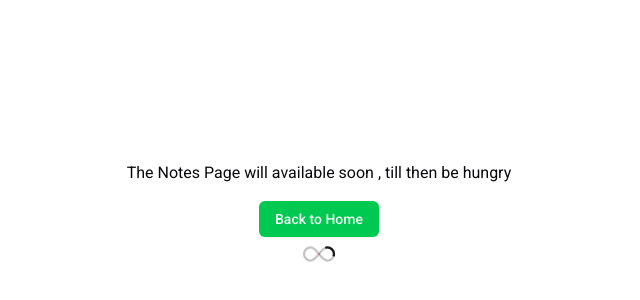
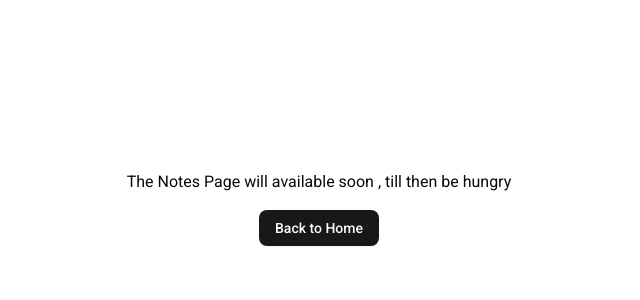
Before and after one commit to AryanDhamale/PORT_FOLIO, a Next.js app: page /notes in a window 1280 px wide. Shown: the part 192-492 px from the top of the page, without its empty margins (321-961 px from the left). Built offline with nearby package versions, Linux system fonts and the light colour scheme.

Commit message:
navbar changed

```diff
--- a/app/globals.css
+++ b/app/globals.css
@@ -41,7 +41,7 @@
   --color-sidebar-ring: var(--sidebar-ring);
 }
 
-/* :root {
+:root {
   --radius: 0.625rem;
   --background: oklch(1 0 0);
   --foreground: oklch(0.141 0.005 285.823);
@@ -108,78 +108,7 @@
   --sidebar-accent-foreground: oklch(0.985 0 0);
   --sidebar-border: oklch(1 0 0 / 10%);
   --sidebar-ring: oklch(0.552 0.016 285.938);
-} */
-
-:root {
-  --radius: 0.5rem;
-  --background: oklch(1 0 0);
-  --foreground: oklch(0.141 0.005 285.823);
-  --card: oklch(1 0 0);
-  --card-foreground: oklch(0.141 0.005 285.823);
-  --popover: oklch(1 0 0);
-  --popover-foreground: oklch(0.141 0.005 285.823);
-  --primary: oklch(0.723 0.219 149.579);
-  --primary-foreground: oklch(0.982 0.018 155.826);
-  --secondary: oklch(0.967 0.001 286.375);
-  --secondary-foreground: oklch(0.21 0.006 285.885);
-  --muted: oklch(0.967 0.001 286.375);
-  --muted-foreground: oklch(0.552 0.016 285.938);
-  --accent: oklch(0.967 0.001 286.375);
-  --accent-foreground: oklch(0.21 0.006 285.885);
-  --destructive: oklch(0.577 0.245 27.325);
-  --border: oklch(0.92 0.004 286.32);
-  --input: oklch(0.92 0.004 286.32);
-  --ring: oklch(0.723 0.219 149.579);
-  --chart-1: oklch(0.646 0.222 41.116);
-  --chart-2: oklch(0.6 0.118 184.704);
-  --chart-3: oklch(0.398 0.07 227.392);
-  --chart-4: oklch(0.828 0.189 84.429);
-  --chart-5: oklch(0.769 0.188 70.08);
-  --sidebar: oklch(0.985 0 0);
-  --sidebar-foreground: oklch(0.141 0.005 285.823);
-  --sidebar-primary: oklch(0.723 0.219 149.579);
-  --sidebar-primary-foreground: oklch(0.982 0.018 155.826);
-  --sidebar-accent: oklch(0.967 0.001 286.375);
-  --sidebar-accent-foreground: oklch(0.21 0.006 285.885);
-  --sidebar-border: oklch(0.92 0.004 286.32);
-  --sidebar-ring: oklch(0.723 0.219 149.579);
 }
-
-.dark {
-  --background: oklch(0.141 0.005 285.823);
-  --foreground: oklch(0.985 0 0);
-  --card: oklch(0.21 0.006 285.885);
-  --card-foreground: oklch(0.985 0 0);
-  --popover: oklch(0.21 0.006 285.885);
-  --popover-foreground: oklch(0.985 0 0);
-  --primary: oklch(0.696 0.17 162.48);
-  --primary-foreground: oklch(0.393 0.095 152.535);
-  --secondary: oklch(0.274 0.006 286.033);
-  --secondary-foreground: oklch(0.985 0 0);
-  --muted: oklch(0.274 0.006 286.033);
-  --muted-foreground: oklch(0.705 0.015 286.067);
-  --accent: oklch(0.274 0.006 286.033);
-  --accent-foreground: oklch(0.985 0 0);
-  --destructive: oklch(0.704 0.191 22.216);
-  --border: oklch(1 0 0 / 10%);
-  --input: oklch(1 0 0 / 15%);
-  --ring: oklch(0.527 0.154 150.069);
-  --chart-1: oklch(0.488 0.243 264.376);
-  --chart-2: oklch(0.696 0.17 162.48);
-  --chart-3: oklch(0.769 0.188 70.08);
-  --chart-4: oklch(0.627 0.265 303.9);
-  --chart-5: oklch(0.645 0.246 16.439);
-  --sidebar: oklch(0.21 0.006 285.885);
-  --sidebar-foreground: oklch(0.985 0 0);
-  --sidebar-primary: oklch(0.696 0.17 162.48);
-  --sidebar-primary-foreground: oklch(0.393 0.095 152.535);
-  --sidebar-accent: oklch(0.274 0.006 286.033);
-  --sidebar-accent-foreground: oklch(0.985 0 0);
-  --sidebar-border: oklch(1 0 0 / 10%);
-  --sidebar-ring: oklch(0.527 0.154 150.069);
-}
-
-
 
 
 @layer base {
--- a/app/notes/page.js
+++ b/app/notes/page.js
@@ -1,15 +1,14 @@
 
 import { Button } from "@/components/ui/button";
 import Link from "next/link";
-import ImageLoader from "@/components/common-con/image-loader";
 
 function Notes()
 {
     return (
         <div className="w-full h-screen flex flex-col gap-y-4 items-center justify-center ">
-            <h1>The Notes Page will available soon , till then be hungry</h1>
+            <h1 className="px-4">The Notes Page will available soon , till then be hungry</h1>
             <Link href={'/'}><Button>Back to Home</Button></Link>
-            <ImageLoader/>
+
         </div>
     );
 }
--- a/components/Contact/contact-us.js
+++ b/components/Contact/contact-us.js
@@ -54,7 +54,7 @@ function Contact() {
                             {/* bg-[#a8fc00] */}
                             <div className='flex items-center gap-x-3'> <div className="bg-slate-300 size-12 rounded-full flex items-center justify-center"><MdEmail className="text-2xl text-white" /></div> <span className="text-[#003631] dark:text-white font-medium"> Email <br /> <Link href={'mailto:'}>aryandhamale072gmail.com</Link> </span> </div>
 
-                            <div className='flex items-center gap-x-3'> <div className="bg-slate-300 size-12 rounded-full flex items-center justify-center"><FaPhoneAlt className="text-2xl text-white" /></div> <span className="text-[#003631] font-medium"> Phone <br /> +91 8446162375</span> </div>
+                            <div className='flex items-center gap-x-3'> <div className="bg-slate-300 size-12 rounded-full flex items-center justify-center"><FaPhoneAlt className="text-2xl text-white" /></div> <span className="text-[#003631] dark:text-white font-medium"> Phone <br /> +91 8446162375</span> </div>
 
                             </div>
 
--- /dev/null
+++ b/components/ui/drawer.jsx
@@ -0,0 +1,133 @@
+"use client"
+
+import * as React from "react"
+import { Drawer as DrawerPrimitive } from "vaul"
+
+import { cn } from "@/lib/utils"
+
+function Drawer({
+  ...props
+}) {
+  return <DrawerPrimitive.Root data-slot="drawer" {...props} />;
+}
+
+function DrawerTrigger({
+  ...props
+}) {
+  return <DrawerPrimitive.Trigger data-slot="drawer-trigger" {...props} />;
+}
+
+function DrawerPortal({
+  ...props
+}) {
+  return <DrawerPrimitive.Portal data-slot="drawer-portal" {...props} />;
+}
+
+function DrawerClose({
+  ...props
+}) {
+  return <DrawerPrimitive.Close data-slot="drawer-close" {...props} />;
+}
+
+function DrawerOverlay({
+  className,
+  ...props
+}) {
+  return (
+    (<DrawerPrimitive.Overlay
+      data-slot="drawer-overlay"
+      className={cn(
+        "data-[state=open]:animate-in data-[state=closed]:animate-out data-[state=closed]:fade-out-0 data-[state=open]:fade-in-0 fixed inset-0 z-50 bg-black/50",
+        className
+      )}
+      {...props} />)
+  );
+}
+
+function DrawerContent({
+  className,
+  children,
+  ...props
+}) {
+  return (
+    (<DrawerPortal data-slot="drawer-portal">
+      <DrawerOverlay />
+      <DrawerPrimitive.Content
+        data-slot="drawer-content"
+        className={cn(
+          "group/drawer-content bg-background fixed z-50 flex h-auto flex-col",
+          "data-[vaul-drawer-direction=top]:inset-x-0 data-[vaul-drawer-direction=top]:top-0 data-[vaul-drawer-direction=top]:mb-24 data-[vaul-drawer-direction=top]:max-h-[80vh] data-[vaul-drawer-direction=top]:rounded-b-lg data-[vaul-drawer-direction=top]:border-b",
+          "data-[vaul-drawer-direction=bottom]:inset-x-0 data-[vaul-drawer-direction=bottom]:bottom-0 data-[vaul-drawer-direction=bottom]:mt-24 data-[vaul-drawer-direction=bottom]:max-h-[80vh] data-[vaul-drawer-direction=bottom]:rounded-t-lg data-[vaul-drawer-direction=bottom]:border-t",
+          "data-[vaul-drawer-direction=right]:inset-y-0 data-[vaul-drawer-direction=right]:right-0 data-[vaul-drawer-direction=right]:w-3/4 data-[vaul-drawer-direction=right]:border-l data-[vaul-drawer-direction=right]:sm:max-w-sm",
+          "data-[vaul-drawer-direction=left]:inset-y-0 data-[vaul-drawer-direction=left]:left-0 data-[vaul-drawer-direction=left]:w-3/4 data-[vaul-drawer-direction=left]:border-r data-[vaul-drawer-direction=left]:sm:max-w-sm",
+          className
+        )}
+        {...props}>
+        <div
+          className="bg-muted mx-auto mt-4 hidden h-2 w-[100px] shrink-0 rounded-full group-data-[vaul-drawer-direction=bottom]/drawer-content:block" />
+        {children}
+      </DrawerPrimitive.Content>
+    </DrawerPortal>)
+  );
+}
+
+function DrawerHeader({
+  className,
+  ...props
+}) {
+  return (
+    (<div
+      data-slot="drawer-header"
+      className={cn("flex flex-col gap-1.5 p-4", className)}
+      {...props} />)
+  );
+}
+
+function DrawerFooter({
+  className,
+  ...props
+}) {
+  return (
+    (<div
+      data-slot="drawer-footer"
+      className={cn("mt-auto flex flex-col gap-2 p-4", className)}
+      {...props} />)
+  );
+}
+
+function DrawerTitle({
+  className,
+  ...props
+}) {
+  return (
+    (<DrawerPrimitive.Title
+      data-slot="drawer-title"
+      className={cn("text-foreground font-semibold", className)}
+      {...props} />)
+  );
+}
+
+function DrawerDescription({
+  className,
+  ...props
+}) {
+  return (
+    (<DrawerPrimitive.Description
+      data-slot="drawer-description"
+      className={cn("text-muted-foreground text-sm", className)}
+      {...props} />)
+  );
+}
+
+export {
+  Drawer,
+  DrawerPortal,
+  DrawerOverlay,
+  DrawerTrigger,
+  DrawerClose,
+  DrawerContent,
+  DrawerHeader,
+  DrawerFooter,
+  DrawerTitle,
+  DrawerDescription,
+}
--- a/package.json
+++ b/package.json
@@ -9,6 +9,7 @@
     "lint": "next lint"
   },
   "dependencies": {
+    "@radix-ui/react-dialog": "^1.1.13",
     "@radix-ui/react-dropdown-menu": "^2.1.7",
     "@radix-ui/react-slot": "^1.2.0",
     "class-variance-authority": "^0.7.1",
@@ -24,7 +25,8 @@
     "react-parallax-tilt": "^1.7.291",
     "react-scroll": "^1.9.3",
     "tailwind-merge": "^3.2.0",
-    "tw-animate-css": "^1.2.5"
+    "tw-animate-css": "^1.2.5",
+    "vaul": "^1.1.2"
   },
   "devDependencies": {
     "@eslint/eslintrc": "^3",
```
Also changed, not shown: components/headAndFoot/Navbar.js (+74 -7 lines), 1 other file (tests, documents, lock files or other folders).
